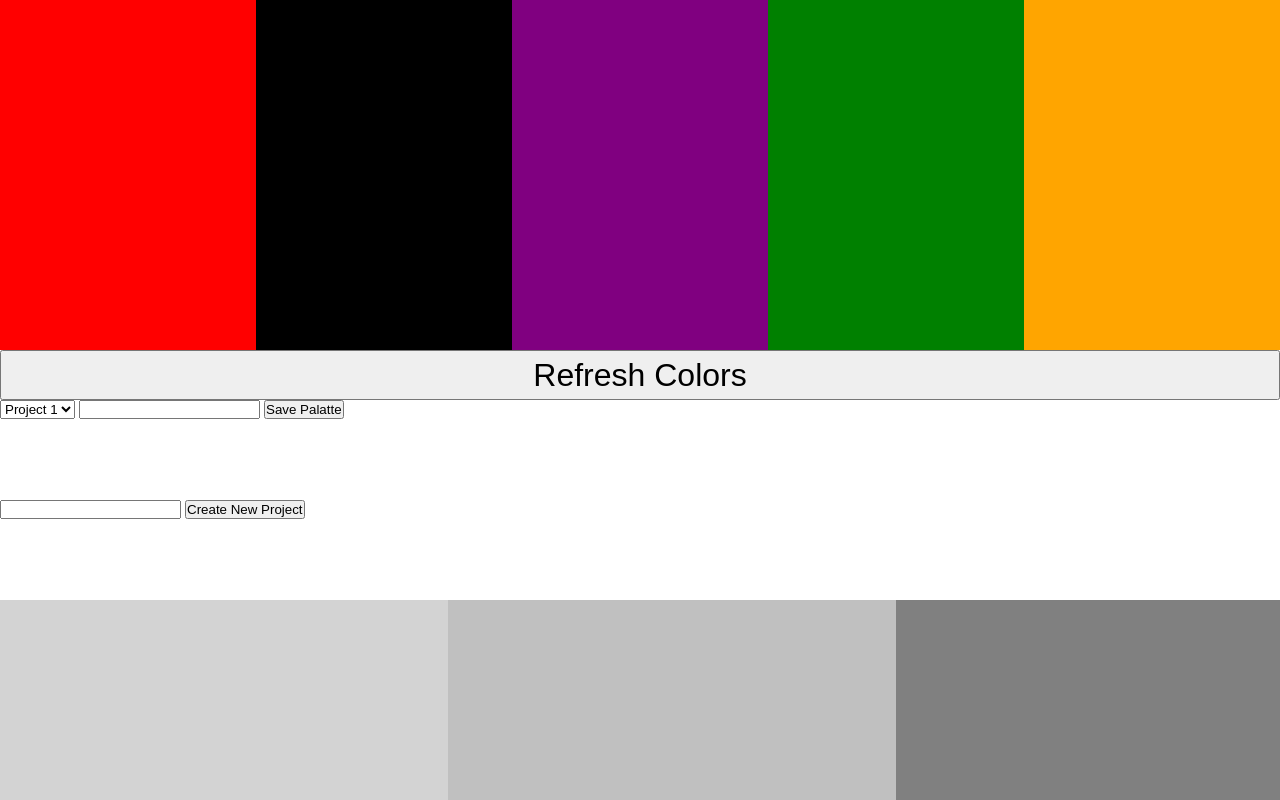
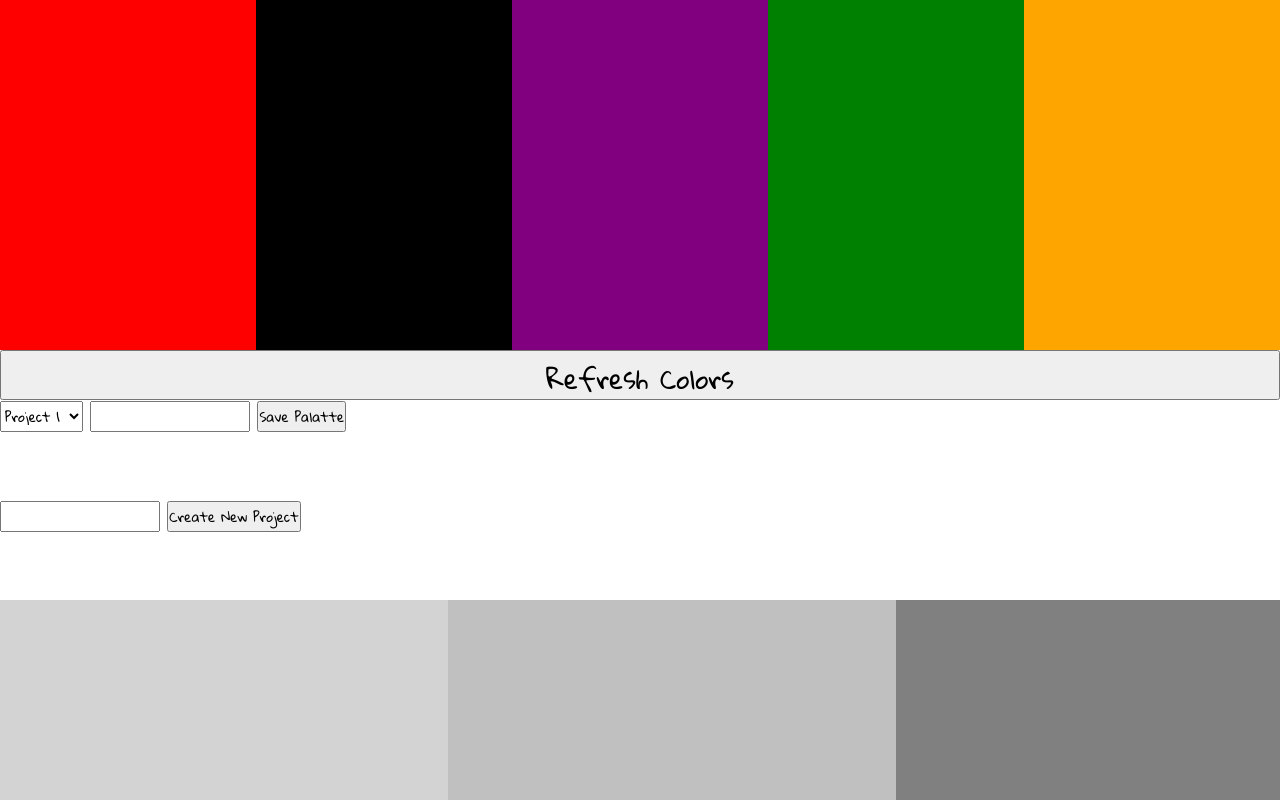
Before and after one commit to christopherchateau/palette-picker, a website: page public/index.html in a window 1280 px wide. Drawn offline with Linux system fonts and the light colour scheme.

Commit message:
Add Hallelujah font

```diff
--- a/public/css/styles.css
+++ b/public/css/styles.css
@@ -2,6 +2,7 @@
   box-sizing: border-box;
   margin: 0;
   padding: 0;
+  font-family: 'Gloria Hallelujah', cursive;
 }
 
 body {
@@ -38,7 +39,7 @@ body {
 
 .refresh-colors-btn {
   cursor: pointer;
-  font-size: 32px;
+  font-size: 26px;
 }
 
 .refresh-colors-btn:hover {
--- a/public/index.html
+++ b/public/index.html
@@ -3,7 +3,7 @@
 
 <head>
   <title>palette picker</title>
-  <link rel="stylesheet" type="text/css" href="css/styles.css">
+  <link href="https://fonts.googleapis.com/css?family=Gloria+Hallelujah" rel="stylesheet">  <link rel="stylesheet" type="text/css" href="css/styles.css">
 </head>
 
 <body>
```
